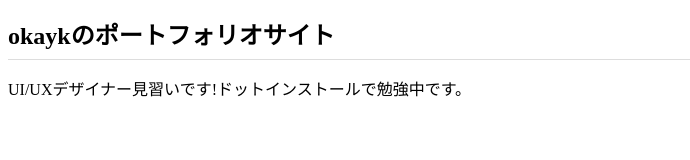
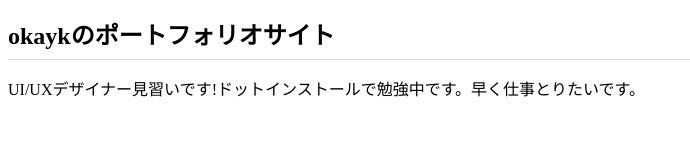
Before and after one commit to okayk1110/okayk1110.github.io, a plain HTML site: page index.html in a window 1280 px wide. Shown: the whole page, without its empty margins (0-690 px from the left). Drawn offline with Linux system fonts and the light colour scheme.

Commit message:
Add files via upload

```diff
--- a/index.html
+++ b/index.html
@@ -9,6 +9,6 @@
 </head>
 <body>
   <h1>okaykのポートフォリオサイト</h1>
-  <p>UI/UXデザイナー見習いです!ドットインストールで勉強中です。</p>
+  <p>UI/UXデザイナー見習いです!ドットインストールで勉強中です。早く仕事とりたいです。</p>
 </body>
 </html>
```
